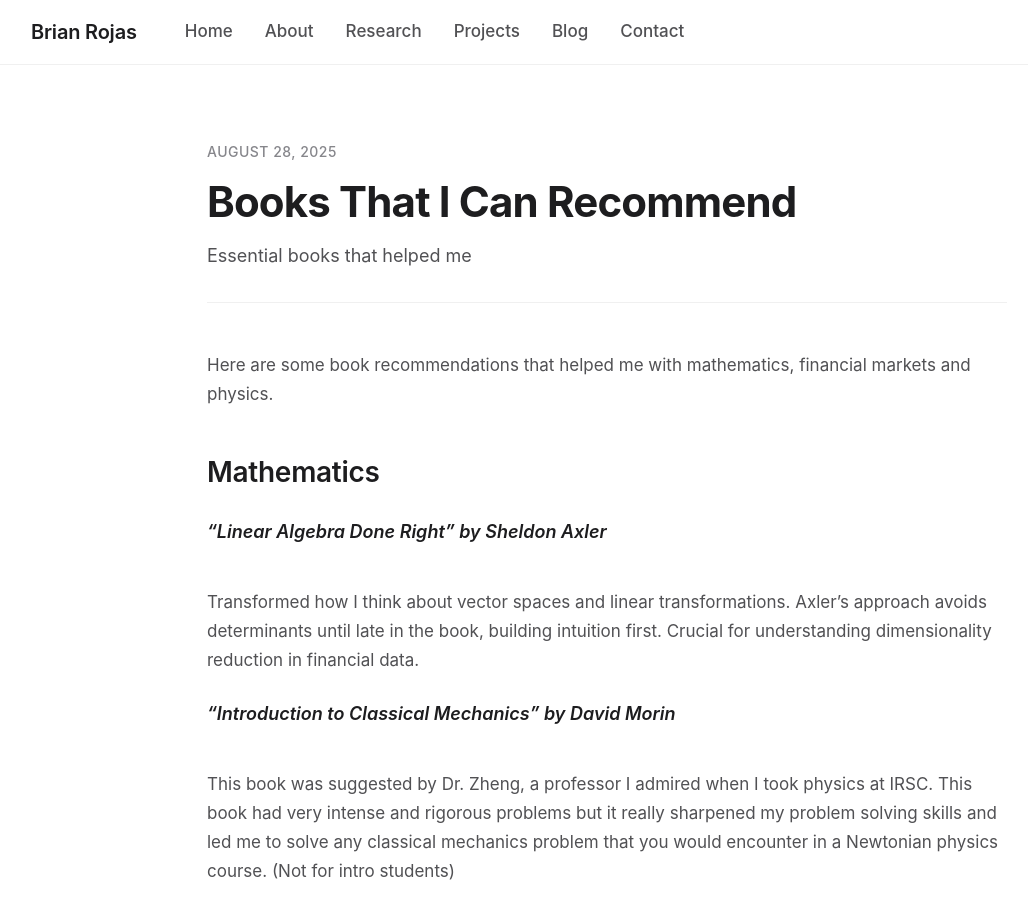
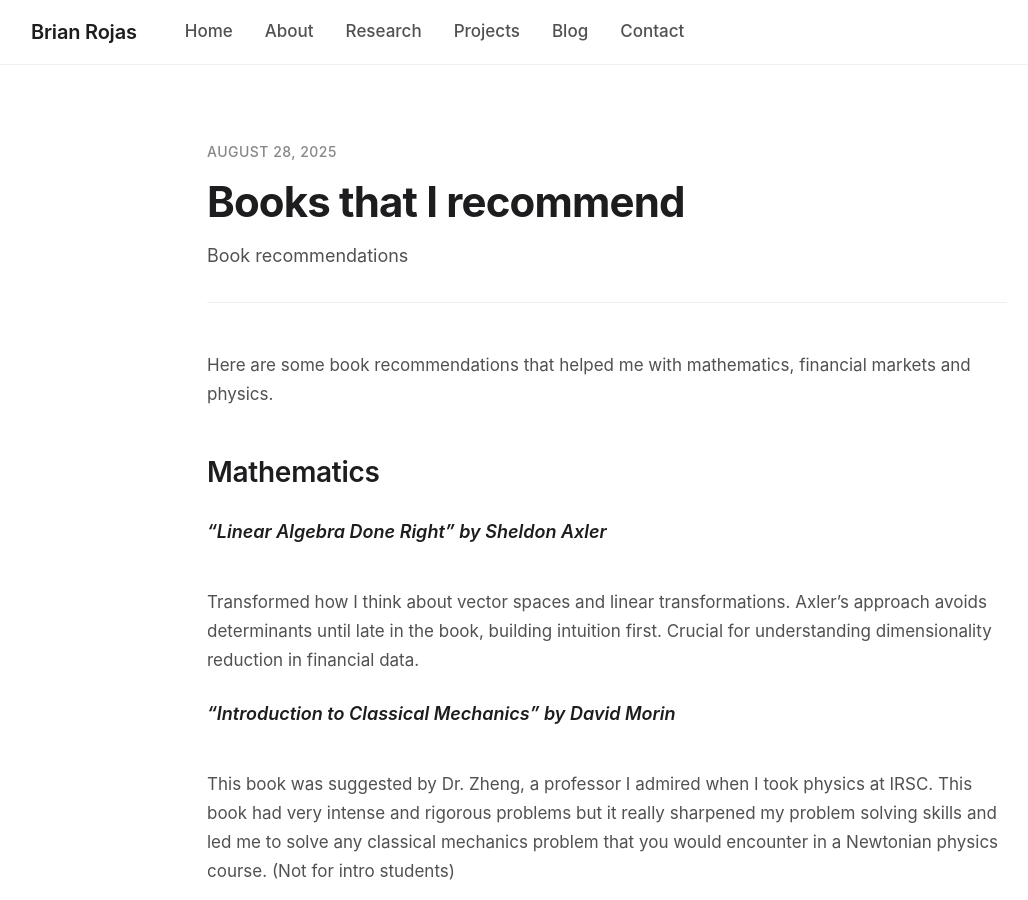
Before and after one commit to brianrojrc/brianrojrc.github.io, a Jekyll site: the page built from _posts/2025-08-28-Books.md, in a window 1280 px wide and 900 px high. Shown: the whole window, without its empty margins (33-1061 px from the left). Built offline with Jekyll 4.4.1, drawn with Linux system fonts in a browser that asks for light colours.

Commit message:
Update 2025-08-28-Books.md

```diff
--- a/_posts/2025-08-28-Books.md
+++ b/_posts/2025-08-28-Books.md
@@ -1,8 +1,8 @@
 ---
 layout: post
-title: "Books That I Can Recommend"
+title: "Books that I recommend"
 date: 2025-08-28
-excerpt: "Essential books that helped me"
+excerpt: "Book recommendations"
 ---
 
 Here are some book recommendations that helped me with mathematics, financial markets and physics.
```
